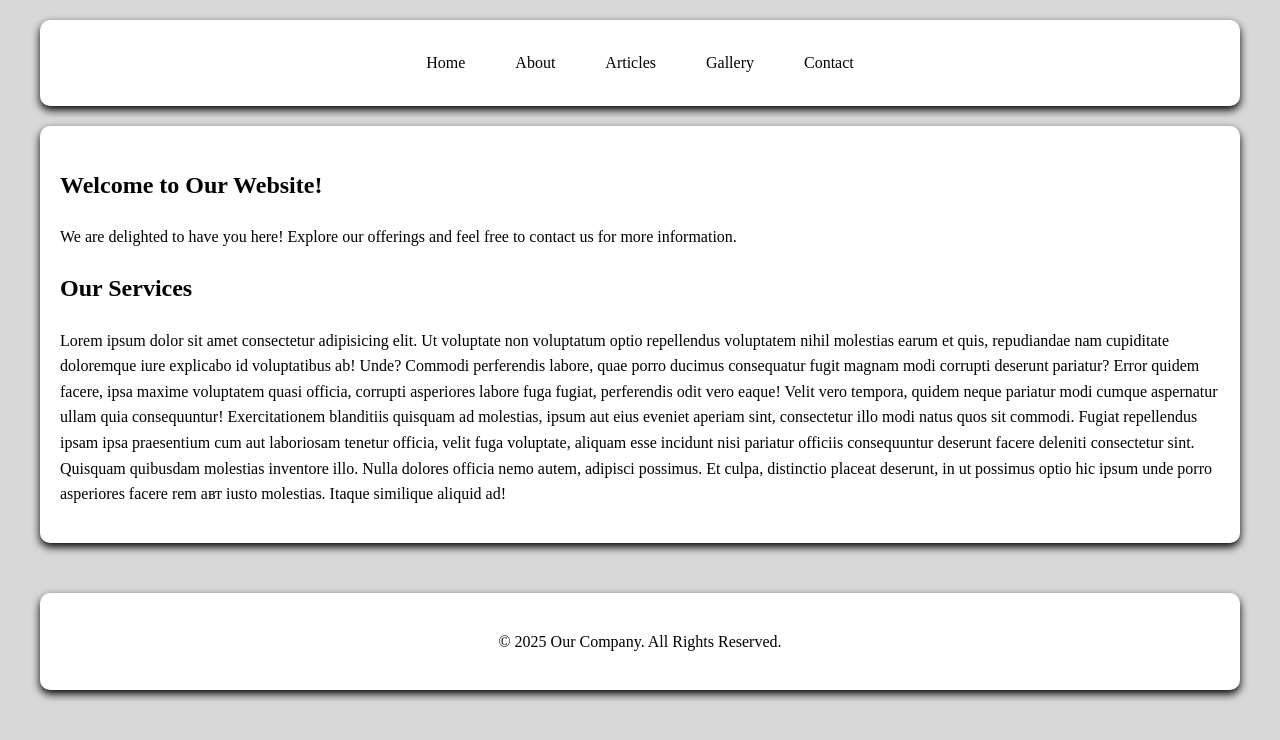
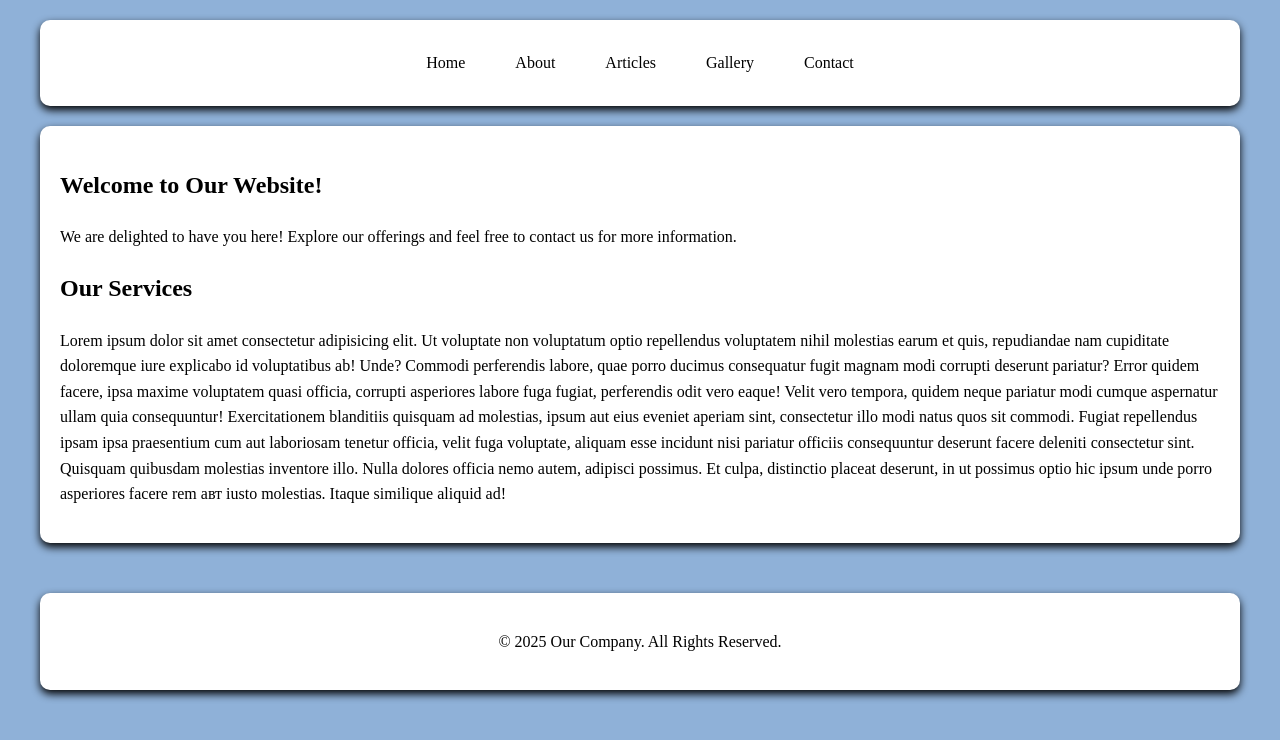
Before and after one commit to alexanderik79/home-work-3, a plain HTML site: page index.html in a window 1280 px wide. Drawn offline with Linux system fonts and the light colour scheme.

Commit message:
upd: background color

```diff
--- a/css/style.css
+++ b/css/style.css
@@ -1,5 +1,5 @@
 body {
-    background-color: #d8d8d8;
+    background-color: #8fb1d8;
     line-height: 1.6;
     margin: 0;
     padding: 0;
@@ -85,7 +85,7 @@ header nav ul li a:hover {
 }
 
 footer {
-    background-color: #d8d8d8;
+    background-color: #8fb1d8;
     color: #000000;
     text-align: center;
     padding: 10px 0;
```
